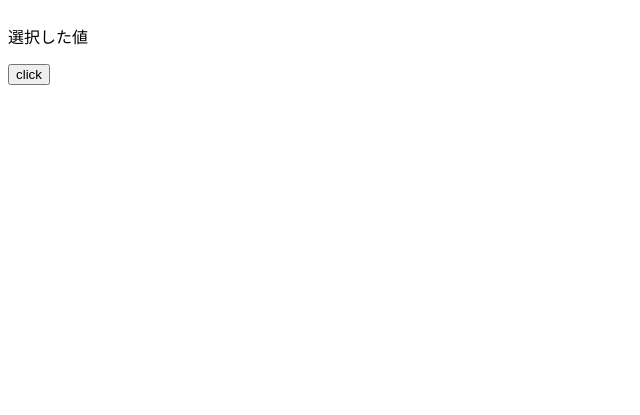
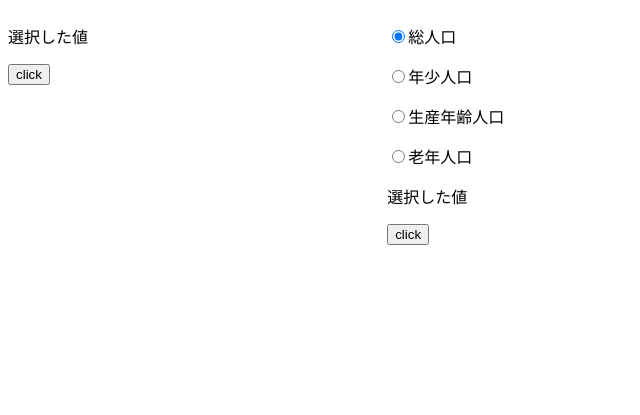
Before and after one commit to ebi0510/RESAS-API, a plain HTML site: page index.html in a window 1280 px wide. Shown: the whole page, without its empty margins (0-640 px from the left). Drawn offline with nearby package versions, Linux system fonts and the light colour scheme; no server answers.

Commit message:
項目選択ボタン実装

```diff
--- a/index.html
+++ b/index.html
@@ -13,14 +13,24 @@
             <div id="resas_date">
             </div>
         </form>
+        <div class="graph_data">
+            <form name="btn1" class="btn1">
+                <p><input type="radio" name="check" id="1" checked="checked">総人口</p>
+                <p><input type="radio" name="check" id="2">年少人口</p>
+                <p><input type="radio" name="check" id="3">生産年齢人口</p>
+                <p><input type="radio" name="check" id="4">老年人口</p>
+            </form>
+            <p>選択した値 <span id="span2"></span></p>
+            <input type="button" value="click" onclick="graph();">
             <div class = graph>
-                <canvas id="myChart" width="400" height="400"></canvas>
+                <canvas id="myChart" width="800" height="400"></canvas>
             </div>
+        </div>
         <script src="prefectures.js"></script>
         <script src="checkbox.js"></script>
         <script src="demographics.js"></script>
-        <!-- <script src="https://cdnjs.cloudflare.com/ajax/libs/Chart.js/2.7.2/Chart.min.js"></script>
-        <script src="graph.js"></script> -->
+        <script src="https://cdnjs.cloudflare.com/ajax/libs/Chart.js/2.7.2/Chart.min.js"></script>
+        <!-- <script src="graph.js"></script> -->
     </main>
 </body>
 </html>
```
